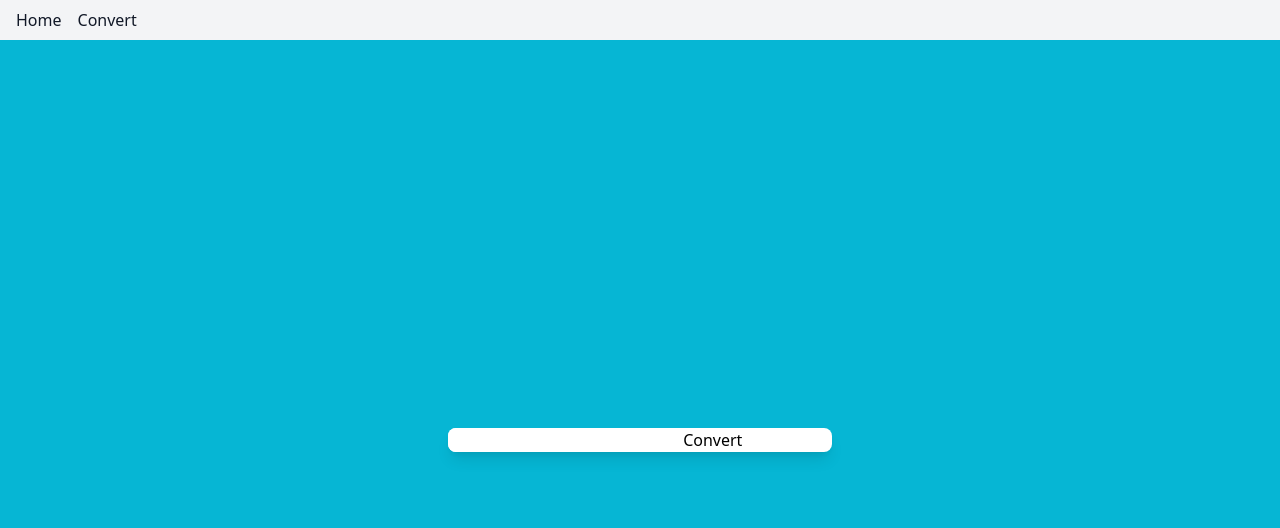
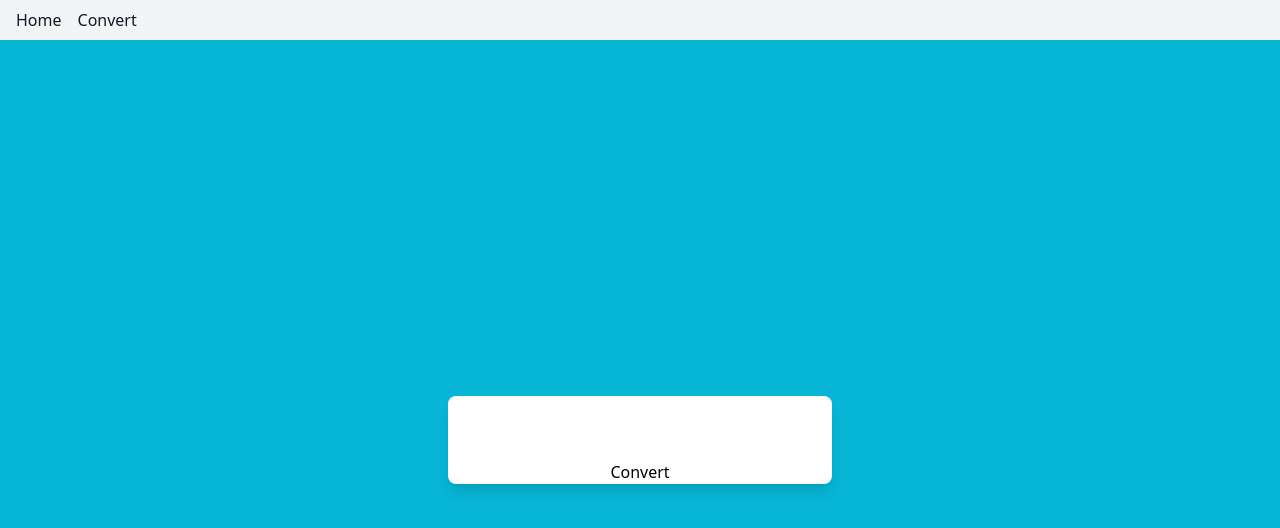
Before and after one commit to GiorgiUbiria/Audio-Player, a SvelteKit app in the folder player/: page /convert in a window 1280 px wide. Shown: the top 528 px of the page. Built offline with nearby package versions, Linux system fonts and the light colour scheme.

Commit message:
Fix - Updated convert page

```diff
--- a/player/src/routes/convert/+page.svelte
+++ b/player/src/routes/convert/+page.svelte
@@ -1,7 +1,8 @@
 <script lang="ts">
 </script>
 
-<form method="POST">
+<h2 class="text-white">Convert Youtube Video to Audio</h2>
+<form method="POST" class="flex flex-col gap-4 text-center">
 	<input type="text" name="video_url" />
 	<button type="submit">Convert</button>
 </form>
```
